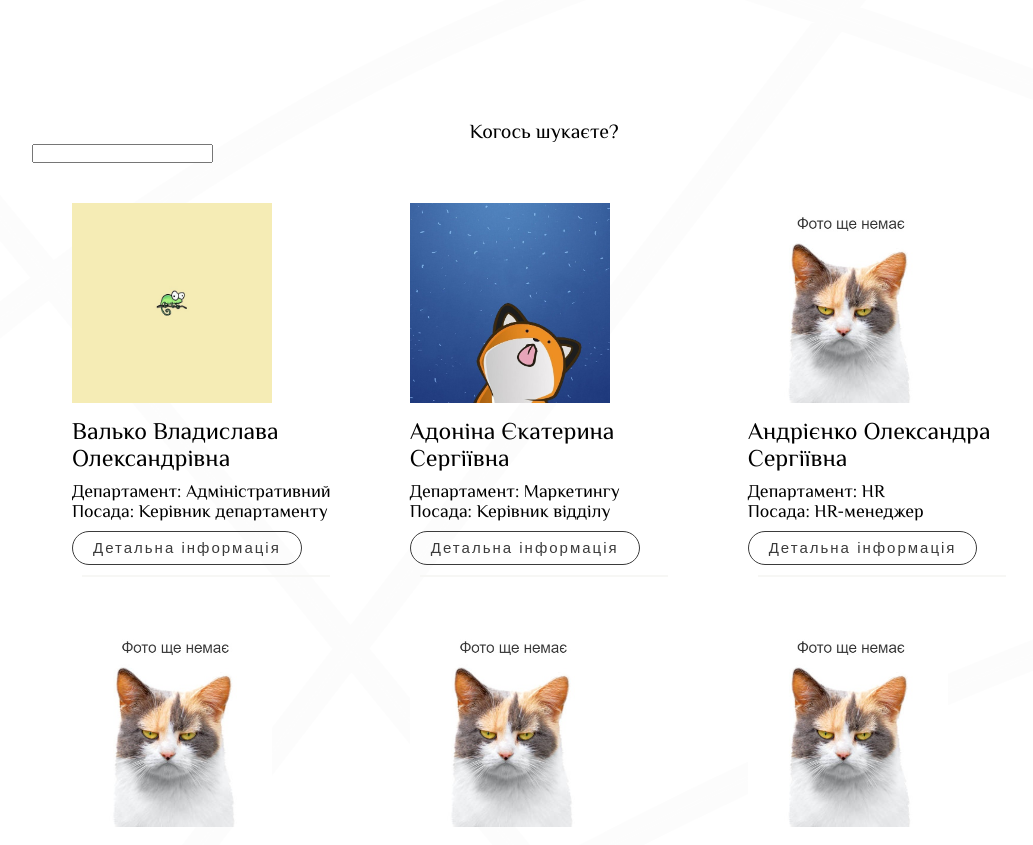
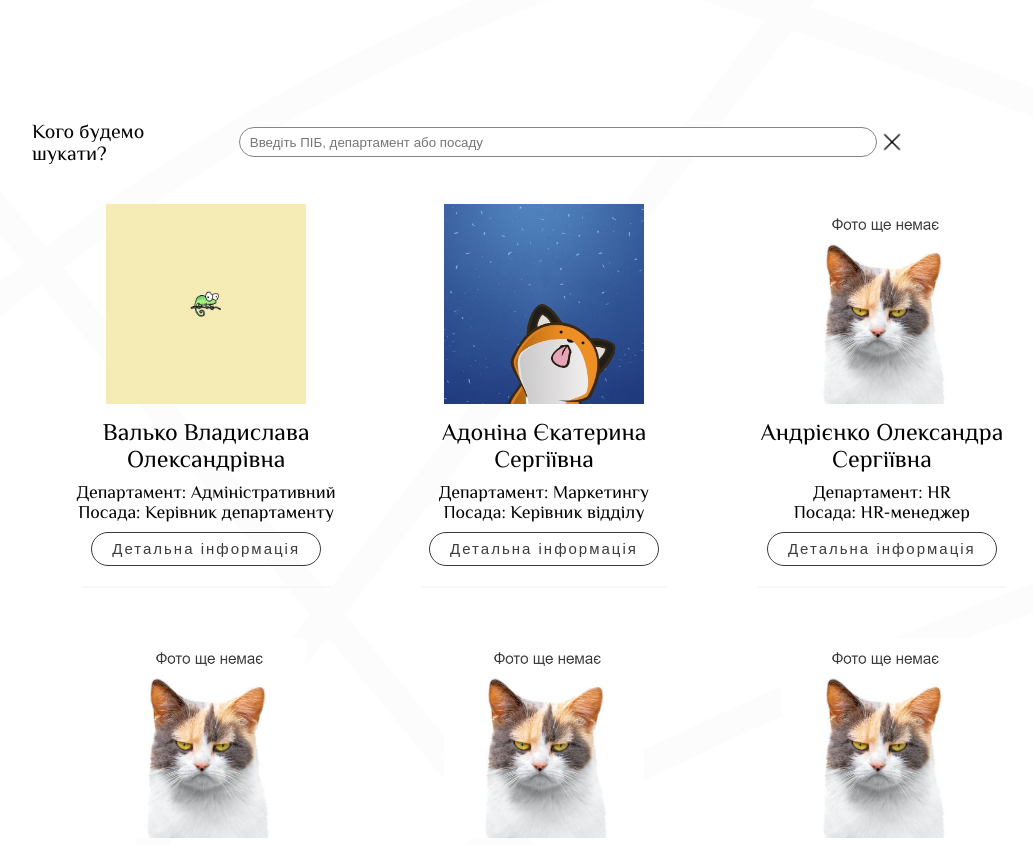
Before and after one commit to vlada-valko/avgust.ua, a plain HTML site: page our-team.html in a window 1280 px wide. Shown: the top 845 px of the page, without its empty margins (96-1129 px from the left). Drawn offline with nearby package versions, Linux system fonts and the light colour scheme; a web font is replaced by a local one.

Commit message:
final search

```diff
--- a/css/aditional-css/our-team.css
+++ b/css/aditional-css/our-team.css
@@ -9,8 +9,8 @@
     justify-content: space-between;
     margin: 20px;
     overflow: auto;
-    height: 900px;
-    overflow: scroll;
+    height: 100vh;
+    overflow-y: scroll;
 }
 
 .employee-conteiner .card {
@@ -18,9 +18,16 @@
     display: flex;
     flex-direction: column;
     justify-content: space-between;
+    align-items: center;
     margin: 20px; /* Однакові відступи для всіх сторін */
 }
-
+.employee-info, .employee-info-full{
+    display: flex;
+    flex-direction: column;
+    justify-content: space-between;
+    align-items: center;
+    text-align: center;
+}
 .employee-conteiner .employee-photo img {
     width: 200px;
     height: 200px;
@@ -60,7 +67,7 @@
 }
 .employee-conteiner .big__h2 {
 font-size: 24px;
-text-align: left;
+text-align: center;
 margin: 10px 0px;
 padding: 0;
 }
@@ -95,6 +102,14 @@ padding: 0;
 .elastic li {
     transition: all ease 500ms;
 }
+.elastic a {
+    text-decoration: none;
+    color: var(--dark-text-color);
+}
+.elastic a:hover {
+    text-decoration:underline;
+    color: var(--dark-text-color);
+}
 
 .elastic.hide {
     display: none;
@@ -110,9 +125,92 @@ mark {
 }
 
 .active-search-card {
-    border: 1px solid red;
-}
+    box-shadow: 0px 4px 8px rgba(0, 0, 0, 0.1);}
 
 .hide {
     display: none;
 }
+
+.searth-line-container {
+    display: flex;
+flex-direction: column;
+align-items: center;
+justify-content: center;
+width: 100%;
+}
+@media (min-width:800px) {
+    .searth-line-container {
+    flex-direction: row;
+    }
+    .form-control-group {
+width: 50%;
+}
+.clear-button,
+ .clear-button img
+{
+    width: 35px;
+    height: auto;
+}
+
+.form-control-group {
+    display: flex;
+    flex-direction: row;
+    align-items: center;
+    width: 80%;
+    margin: 0px 20px;
+    }
+
+.form-control-group input {
+    width: 50%;
+    height: 30px;
+    transition: all 0.3s ease-in-out;
+}
+.form-control-group input:hover,  .form-control-group input:active, .form-control-group input:focus{
+    width: 100%;
+    height: 30px;
+    transition: all 0.3s ease-in-out;
+
+}
+.clear-button,
+ .clear-button img
+{
+    display: flex;
+    align-items: center;
+    width: 30px;
+    height: auto;
+    background: none;
+    border: none;
+    cursor: pointer;
+}
+}
+.clear-button,
+ .clear-button img
+{
+    display: flex;
+    align-items: center;
+    width: 30px;
+    height: auto;
+    background: none;
+    border: none;
+    cursor: pointer;
+}
+.form-control-group {
+    display: flex;
+    flex-direction: row;
+    align-items: center;
+    width: 80%;
+    margin: 0px 20px;
+    }
+
+.form-control-group input {
+    width: 80%;
+    height: 30px;
+    transition: all 0.3s ease-in-out;
+    border-radius: 24px;
+    border: 1px solid var(--our-values-text-color);
+    padding: 10px;
+}
+.form-control-group input:focus {
+    border: 1px solid var(--dark-text-color);
+
+}
--- a/js/our-team-import.js
+++ b/js/our-team-import.js
@@ -61,7 +61,6 @@ document.addEventListener("DOMContentLoaded", function() {
                     cards.push(cardHTML);
                     if (cards.length === data.length) {
                         container.innerHTML = cards.join("");
-
                         // Додавання обробника подій до кожного посилання
                         var toggleLinks = document.querySelectorAll(".team-active");
                         toggleLinks.forEach(function(link) {
--- a/our-team.html
+++ b/our-team.html
@@ -24,13 +24,18 @@
     <main class="aditional-page__our-team">
 
         <div class="container">
-            <h1 class="text-center">Когось шукаєте?</h1>
+            <div class="searth-line-container">
+            <h1 class="team-search-title">Кого будемо шукати?
+          </h1>
             <div class="form-control-group">
-                <input type="text" id="elastic">
+                <input type="text" id="elastic" placeholder="Введіть ПІБ, департамент або посаду">
+                <button class="clear-button" >
+                    <img src="img/employee/clean-search.png" alt="clean-search">
+                </button>
+            </div>
             </div>
             <div>
                 <ul class="elastic">
-
                 </ul>
             </div>
         </div>
```
Also changed, not shown: index.html (+2 -2 lines), js/counter.js (+16 -0 lines), js/elastic-search.js (+10 -0 lines), img/employee/clean-search.png (added), img/employee/start-search.png (added).
